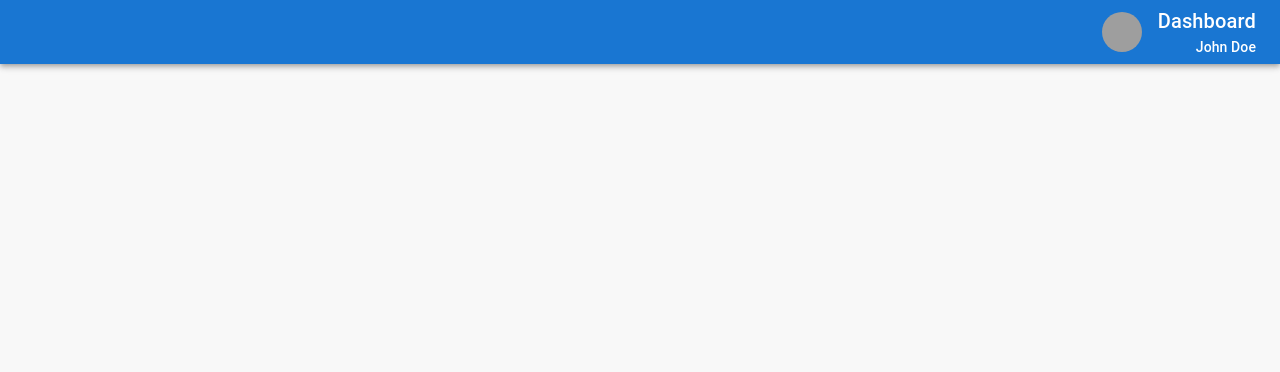
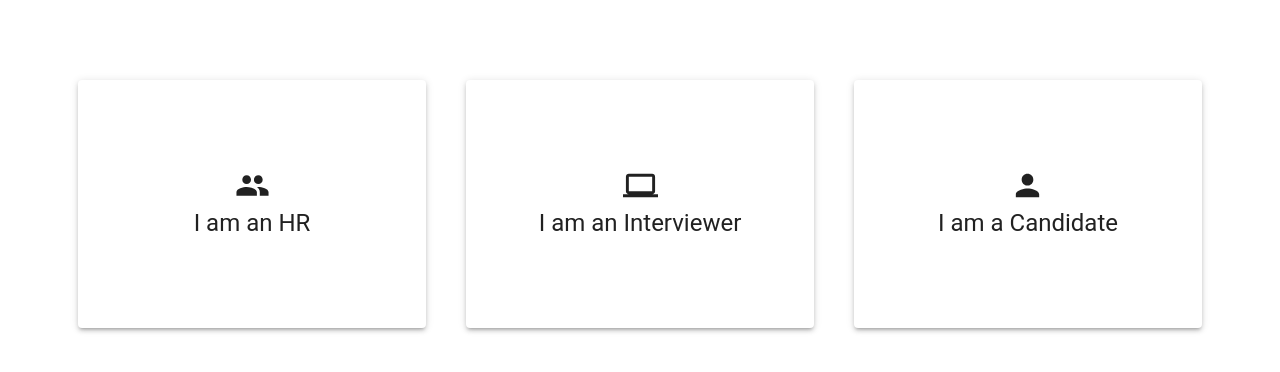
Before and after one commit to Abg4work/hackathon-frontend, a React (Vite) app: page /home in a window 1280 px wide. Before the commit this address had no page. Shown: the top 372 px of the page. Built offline with nearby package versions, Linux system fonts and the light colour scheme; grey boxes are pictures that could not be loaded.

Commit message:
hide header on home page.

```diff
--- a/src/App.tsx
+++ b/src/App.tsx
@@ -1,34 +1,40 @@
-import { useState } from 'react'
-import reactLogo from './assets/react.svg'
-import viteLogo from '/vite.svg'
+import { Box } from '@mui/material';
+import Header from './components/Header.tsx';
+import { Routes, Route, Navigate, useLocation } from 'react-router';
+import { Home } from './pages/Home.tsx';
+import { CodeReview } from './pages/CodeReview/CodeReview.tsx';
+import CandidateListing from './pages/Candidate/CandidateListing.tsx';
+import { CandidateRegistration } from './pages/Candidate/CandidateRegistration.tsx';
+import CandidateInfo from './pages/Candidate/CandidateInfo.tsx';
 
 function App() {
-  const [count, setCount] = useState(0)
+  const { pathname } = useLocation();
+  console.log(pathname);
+
+  const isNotHomePath = pathname !== '/home';
 
   return (
     <>
-      <div>
-        <a href="https://vite.dev" target="_blank">
-          <img src={viteLogo} className="logo" alt="Vite logo" />
-        </a>
-        <a href="https://react.dev" target="_blank">
-          <img src={reactLogo} className="logo react" alt="React logo" />
-        </a>
-      </div>
-      <h1>Vite + React</h1>
-      <div className="card">
-        <button onClick={() => setCount((count) => count + 1)}>
-          count is {count}
-        </button>
-        <p>
-          Edit <code>src/App.tsx</code> and save to test HMR
-        </p>
-      </div>
-      <p className="read-the-docs">
-        Click on the Vite and React logos to learn more
-      </p>
+      <Box bgcolor={isNotHomePath ? '#d3d3d329' : ''} height={'100vh'} width={'100vw'}>
+        {
+          isNotHomePath &&
+          <Header
+            username='John Doe'
+            title='Dashboard'
+            avatarUrl='https://example.com/avatar.jpg'
+          />
+        }
+        <Routes>
+          <Route path='/home' element={<Home />} />
+          <Route path='/code-review' element={<Box padding={'100px'}><CodeReview /></Box>} />
+          <Route path='/candidates' element={<Box padding={'100px'}><CandidateListing /></Box>} />
+          <Route path='/candidates/register' element={<Box padding={'100px'}><CandidateRegistration /></Box>} />
+          <Route path='/candidates/:id' element={<CandidateInfo />} />
+          <Route path='*' element={<Navigate to='/home' />} />
+        </Routes>
+      </Box>
     </>
-  )
+  );
 }
 
-export default App
+export default App;
--- a/src/main.tsx
+++ b/src/main.tsx
@@ -1,14 +1,9 @@
 import { StrictMode } from 'react';
 import { createRoot } from 'react-dom/client';
-import { BrowserRouter, Route, Routes } from 'react-router';
-import { CodeReview } from './pages/CodeReview/CodeReview.tsx';
-import { createTheme, ThemeProvider, Box } from '@mui/material';
-import Header from './components/Header.tsx';
-import CandidateListing from './pages/Candidate/CandidateListing.tsx';
-import CandidateInfo from './pages/Candidate/CandidateInfo.tsx';
+import { BrowserRouter } from 'react-router';
+import { createTheme, ThemeProvider } from '@mui/material';
 import { SnackbarProvider } from 'notistack';
-import { CandidateRegistration } from './pages/Candidate/CandidateRegistration.tsx';
-import { Home } from './pages/Home.tsx';
+import App from './App.tsx';
 
 const theme = createTheme();
 
@@ -17,20 +12,7 @@ createRoot(document.getElementById('root')!).render(
     <ThemeProvider theme={theme}>
       <SnackbarProvider maxSnack={3}>
         <BrowserRouter>
-          <Box bgcolor={'#d3d3d329'} height={'100vh'} width={'100vw'}>
-            <Header
-              username='John Doe'
-              title='Dashboard'
-              avatarUrl='https://example.com/avatar.jpg'
-            />
-            <Routes>
-              <Route path='/' element={<Home />} />
-              <Route path='/code-review' element={<Box padding={'100px'}><CodeReview /></Box>} />
-              <Route path='/candidates' element={<Box padding={'100px'}><CandidateListing /></Box>} />
-              <Route path='/candidates/register' element={<Box padding={'100px'}><CandidateRegistration /></Box>} />
-              <Route path='/candidates/:id' element={<CandidateInfo />} />
-            </Routes>
-          </Box>
+          <App />
         </BrowserRouter>
       </SnackbarProvider>
     </ThemeProvider>
--- a/src/pages/Candidate/CandidateListing.tsx
+++ b/src/pages/Candidate/CandidateListing.tsx
@@ -46,7 +46,7 @@ const CandidateListing: React.FC = () => {
     });
   }, []);
 
-  if (isLoading) return <Loader isOpen={isLoading}/>;
+  if (isLoading) return <Loader isOpen={isLoading} />;
 
   const handleChangePage = (event: React.MouseEvent<HTMLButtonElement> | null, newPage: number) => {
     setPage(newPage);
--- a/src/pages/Home.tsx
+++ b/src/pages/Home.tsx
@@ -1,4 +1,3 @@
-import React from 'react';
 import { Paper, Typography, Box, Grid2 } from '@mui/material';
 import PersonIcon from '@mui/icons-material/Person';
 import GroupIcon from '@mui/icons-material/Group';
```
